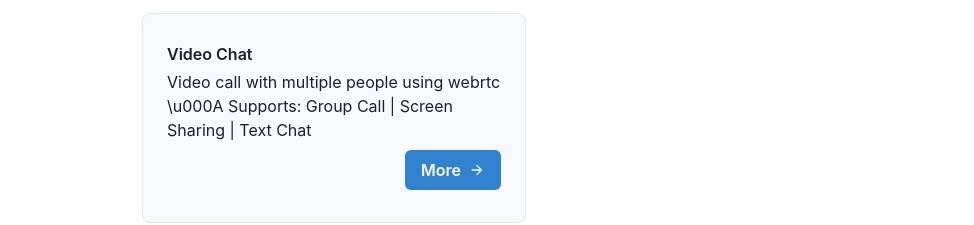
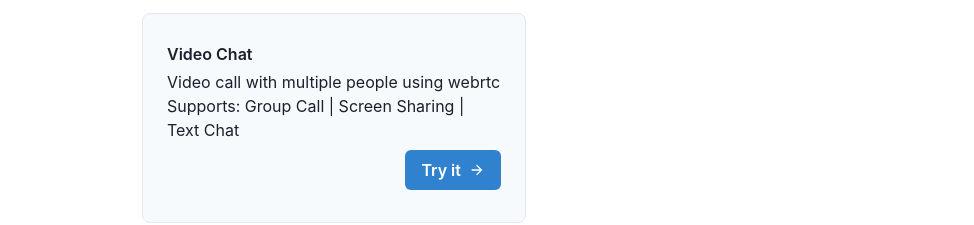
Before and after one commit to YoungeonLee/youngeonlee-frontend, a Next.js app: page / in a window 1280 px wide. Shown: the part 358-583 px from the top of the page, without its empty margins (306-1280 px from the left). Built offline with nearby package versions, Linux system fonts and the light colour scheme; no server answers.

Commit message:
fix line break

```diff
--- a/src/components/Projects.tsx
+++ b/src/components/Projects.tsx
@@ -11,7 +11,9 @@
       <Wrap justify="center">
         <Project
           title="Video Chat"
-          description="Video call with multiple people using webrtc \u000A Supports: Group Call | Screen Sharing | Text Chat"
+          description={
+            'Video call with multiple people using webrtc\nSupports: Group Call | Screen Sharing | Text Chat'
+          }
           href="/video-chat"
         />
       </Wrap>
@@ -38,7 +40,7 @@
         <HStack justify="flex-end" my={1}>
           <NextLink href={props.href}>
             <Button my={1} as="a" colorScheme="blue">
-              More &nbsp; <ArrowForwardIcon />
+              Try it &nbsp; <ArrowForwardIcon />
             </Button>
           </NextLink>
         </HStack>
```
